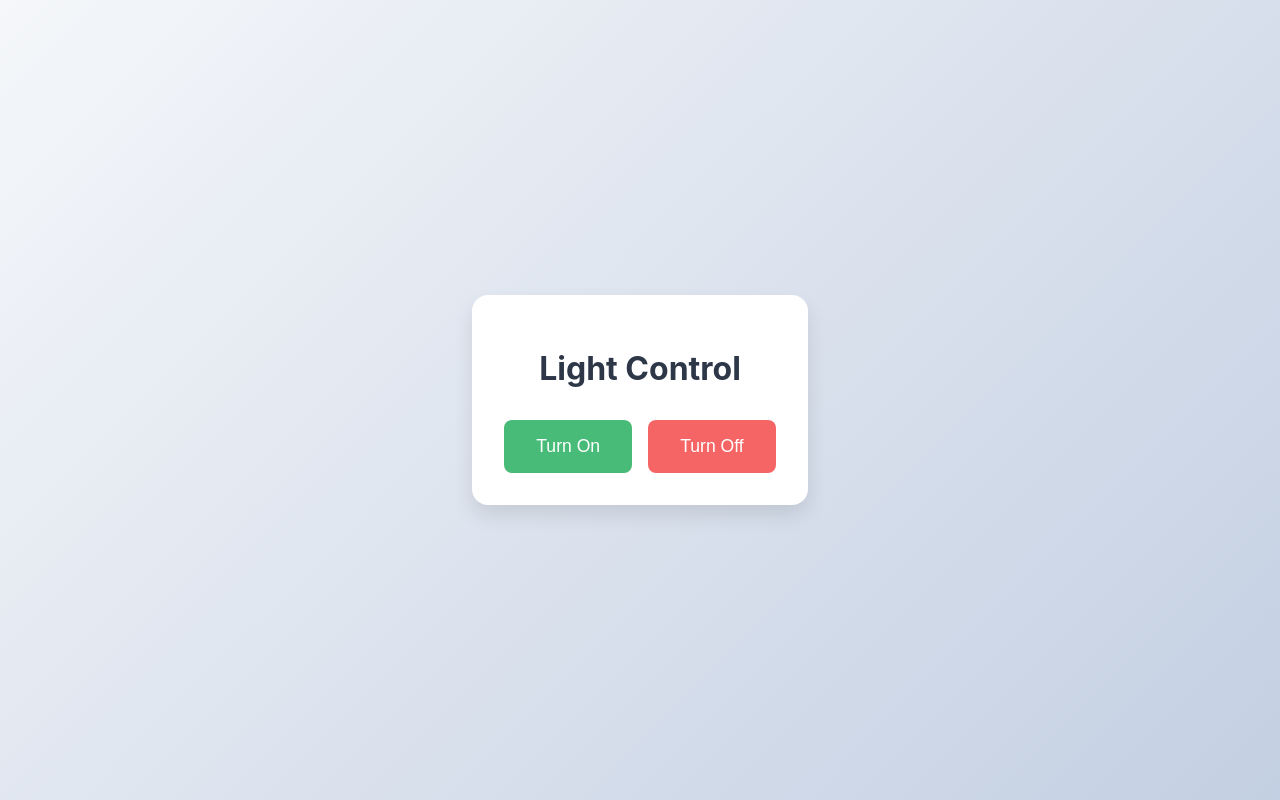
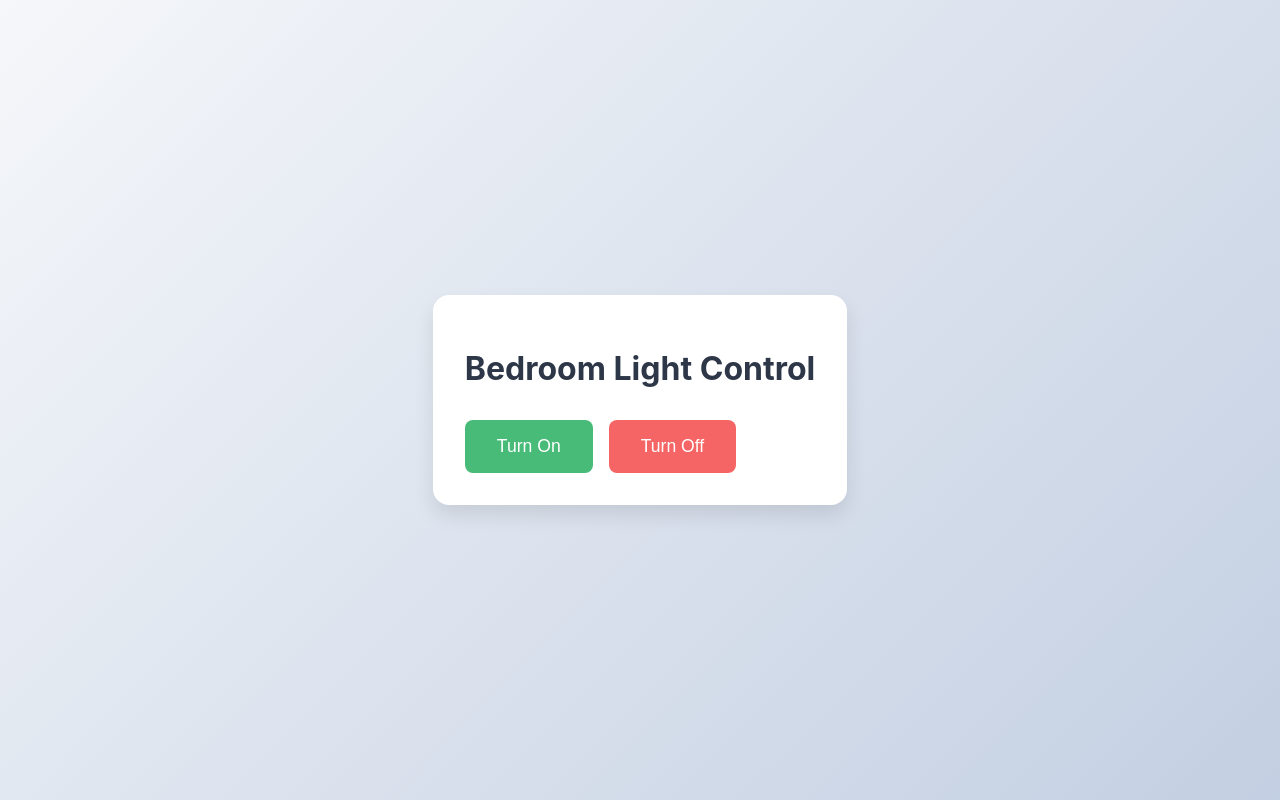
Before and after one commit to jollyroger404/bedroom-app, a plain HTML site: page public/index.html in a window 1280 px wide. Drawn offline with Linux system fonts and the light colour scheme.

Commit message:
updated UI

```diff
--- a/public/index.html
+++ b/public/index.html
@@ -82,7 +82,7 @@
 </head>
 <body>
     <div class="container">
-        <h1>Light Control</h1>
+        <h1>Bedroom Light Control</h1>
         <div class="button-container">
             <button id="onButton" onclick="controlLight('on')">Turn On</button>
             <button id="offButton" onclick="controlLight('off')">Turn Off</button>
```
